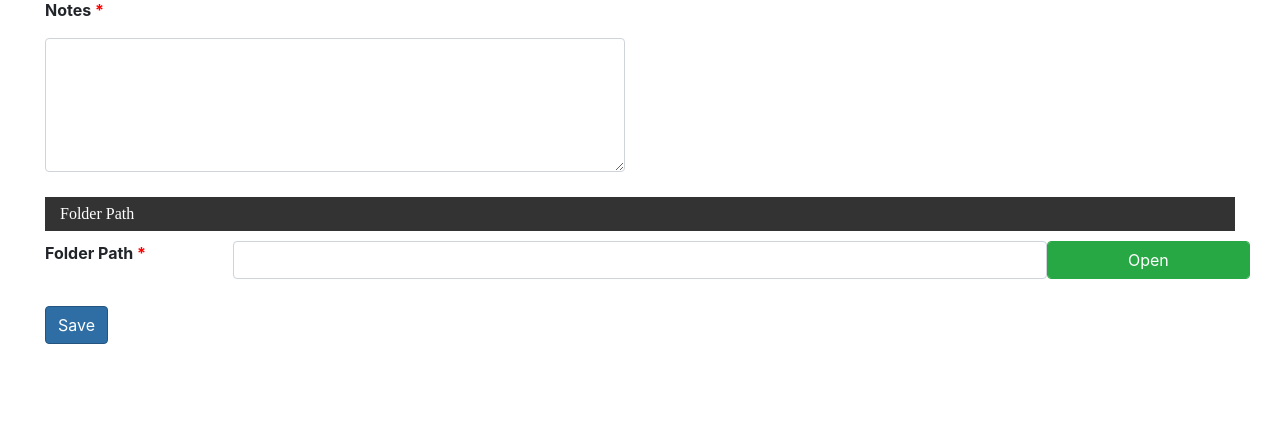
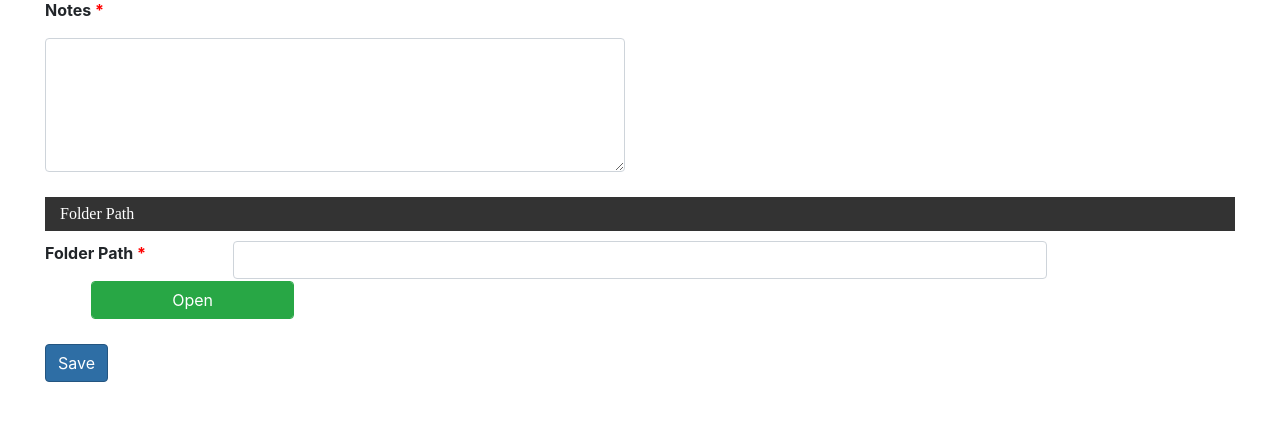
Before and after one commit to remmi11/furman, a Django app: template blog/templates/blog/post_new.html in a window 1280 px wide. Shown: the part 1189-1610 px from the top of the page. Before the commit the page ends 1533 px from the top, so only its background shows below. Run offline with Django 3.2, Linux system fonts and the light colour scheme; tables that the repository leaves empty hold one stand-in row (values such as "Sample post"); the template is opened without the code that fills it: values that come from a table or form of the project are taken from there, most other values are stand-ins (such as "Sample title", 1, 10 or a date in 2020); data that the repository does not hold is empty; parts of the project's set-up code (start-up, migrations or seed data) failed here and were passed over; some libraries are stand-ins or nearby versions.

Commit message:
Noah Changes

```diff
--- a/blog/static/css/form.css
+++ b/blog/static/css/form.css
@@ -52,3 +52,7 @@ p {
     color: white;
     margin-top: 25px;
 }
+
+.btn-success {
+    margin-left: 5%;
+}
--- a/blog/templates/blog/post_edit.html
+++ b/blog/templates/blog/post_edit.html
@@ -276,7 +276,7 @@
                 </select>
             </div>
             <div id="rural-select">
-                <p>For a map of Texas sections click <a href"http://gisweb.glo.texas.gov/glomapjs/index.html" target="_blank">here.</a></p>
+                <p>For a map of Texas sections click <a href'http://gisweb.glo.texas.gov/glomapjs/index.html' target='_blank'>here.</a></p>
                 <p class="rural-select">
                     <strong>Survey
                         <span style="color: red;">*</span>
```
